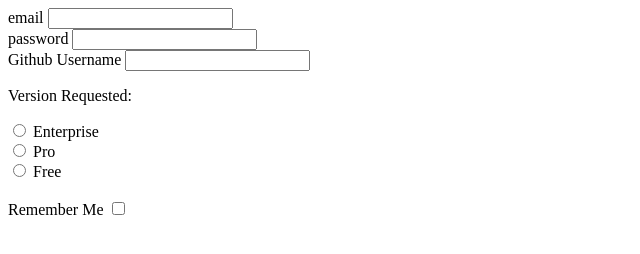
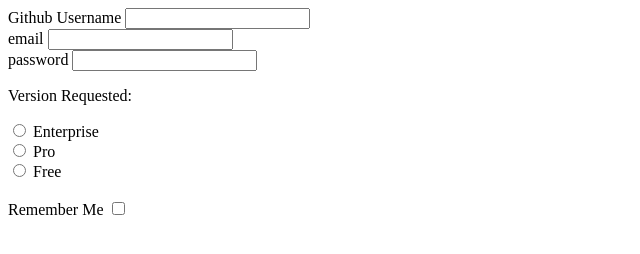
Before and after one commit to rscarlisle/signup-form, a plain HTML site: page index.html in a window 1280 px wide. Shown: the whole page, without its empty margins (0-640 px from the left). Drawn offline with Linux system fonts and the light colour scheme.

Commit message:
cosmetic changes made to layout

```diff
--- a/index.html
+++ b/index.html
@@ -7,7 +7,11 @@
     <title>Signup Form</title>
 </head>
 <body>
-    <form action="#" method=""post>
+    <form action="#" method="post">
+        <div>
+            <label for="github_usrname">Github Username</label>
+            <input type="text" id="git_usrname" name="usr_github">
+        </div>
         <div>
             <label for="name">email</label>
             <input type="text" id="email" name="usr_email">
@@ -16,11 +20,9 @@
             <label for="password">password</label>
             <input type="text" id="password" name="usr_password">
         </div>
-        <div>
-            <label for="github_usrname">Github Username</label>
-            <input type="text" id="git_usrname" name="usr_github">
-        </div>
+
         <p>Version Requested:</p>
+
         <div>
             <input type="radio" id="ent_radio" name="enterprise_radio">
             <label for="enterprise">Enterprise</label>
```
